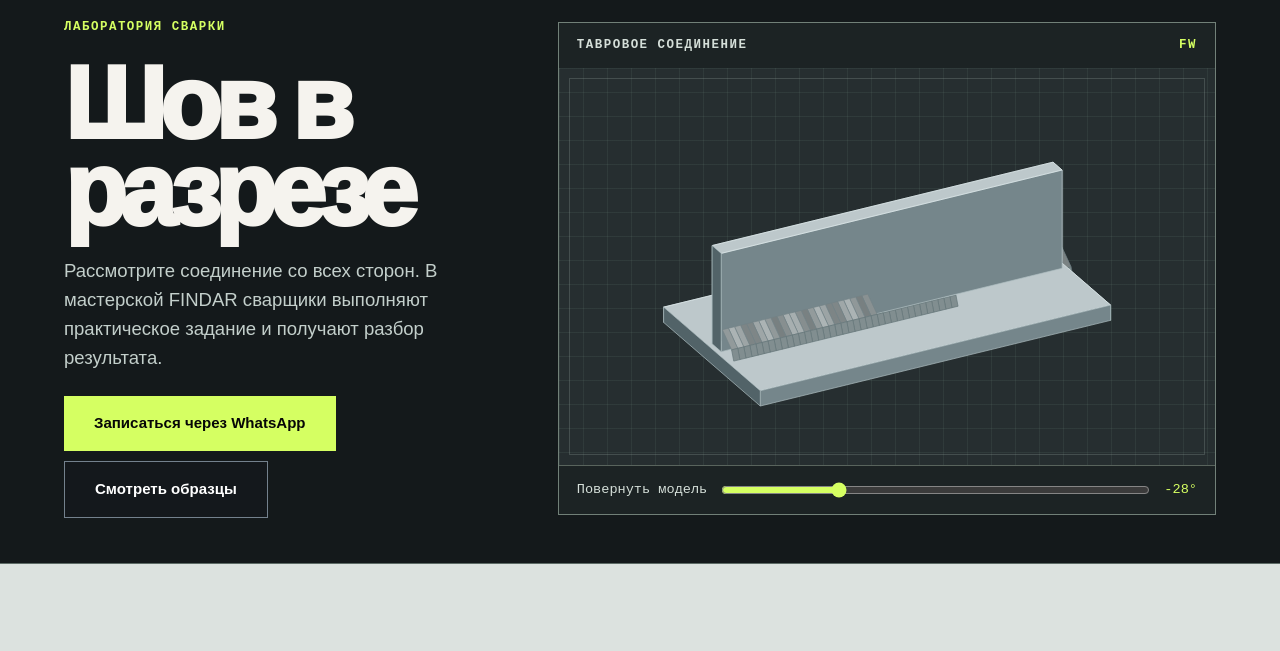
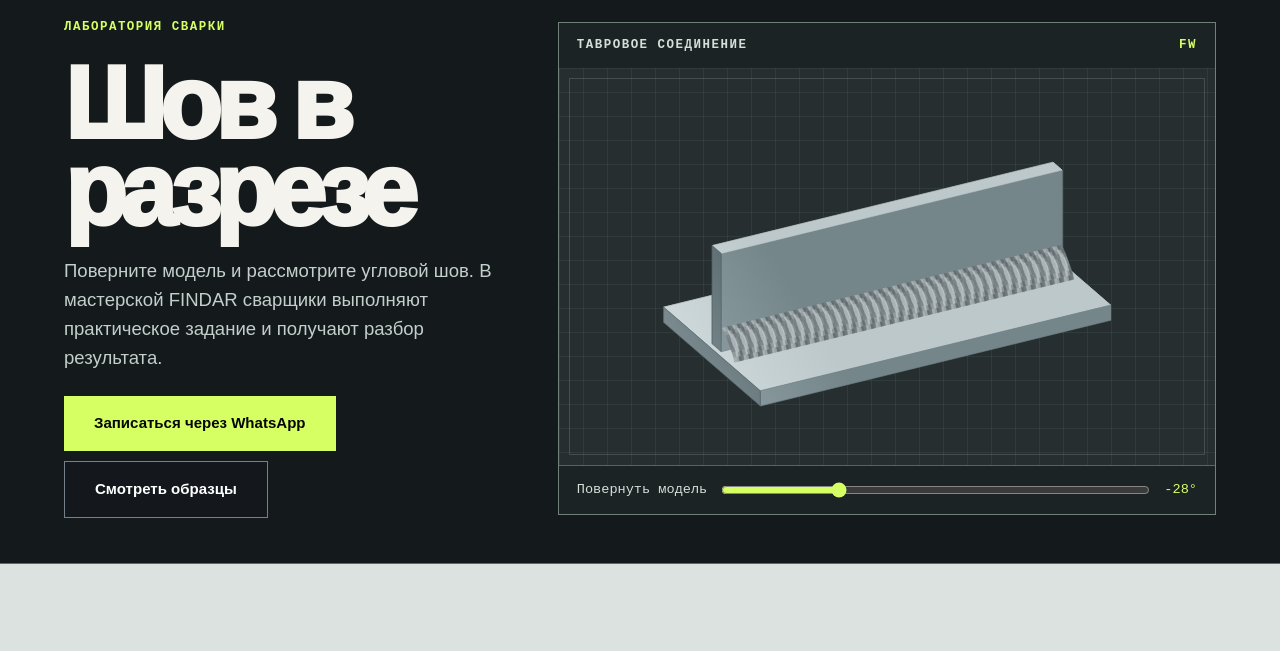
Before and after one commit to satanov-asain/findar-promo, a plain HTML site: page index.html in a window 1280 px wide. Shown: the part 91-742 px from the top of the page. Drawn offline with Linux system fonts and the light colour scheme.

Commit message:
Keep the fillet visible throughout joint rotation

```diff
--- a/index.html
+++ b/index.html
@@ -23,7 +23,7 @@
           </div>
         </div>
         <div class="lab-grid"><div class="cover-copy"><p class="kicker">Лаборатория сварки</p>
-        <h1>Шов в разрезе</h1><p class="intro">Рассмотрите соединение со всех сторон. В мастерской FINDAR сварщики выполняют практическое задание и получают разбор результата.</p><div class="hero-actions"><a class="btn primary hero-wa wa-link" href="#participate">Записаться через WhatsApp</a><a class="btn secondary" href="#about">Смотреть образцы</a></div></div>
+        <h1>Шов в разрезе</h1><p class="intro">Поверните модель и рассмотрите угловой шов. В мастерской FINDAR сварщики выполняют практическое задание и получают разбор результата.</p><div class="hero-actions"><a class="btn primary hero-wa wa-link" href="#participate">Записаться через WhatsApp</a><a class="btn secondary" href="#about">Смотреть образцы</a></div></div>
         <figure class="instrument">
         <figcaption><span>Тавровое соединение</span><b>FW</b></figcaption>
         <div class="model-window"><img id="model-fallback" src="assets/work-5.jpg" alt=""><canvas id="joint" aria-hidden="true" hidden></canvas></div>
@@ -266,10 +266,10 @@
         });
       });
 
-      Object.assign(translations.ru, {"Лаборатория сварки": "Лаборатория сварки", "Шов в разрезе": "Шов в разрезе", "Рассмотрите соединение со всех сторон. В мастерской FINDAR сварщики выполняют практическое задание и получают разбор результата.": "Рассмотрите соединение со всех сторон. В мастерской FINDAR сварщики выполняют практическое задание и получают разбор результата.", "Тавровое соединение": "Тавровое соединение", "Повернуть модель": "Повернуть модель", "Смотреть образцы": "Смотреть образцы", "Из мастерской": "Из мастерской", "За сварочной маской": "За сварочной маской", "Как проходит практическое испытание сварщика в FINDAR, от задания до разбора шва.": "Как проходит практическое испытание сварщика в FINDAR, от задания до разбора шва.", "Ход испытания": "Ход испытания", "Задание": "Задание", "Сварка": "Сварка", "Разбор шва": "Разбор шва", "Сварщик знакомится с заданием, типом соединения и положением сварки.": "Сварщик знакомится с заданием, типом соединения и положением сварки.", "На посту участник выполняет соединение. Специалист наблюдает за техникой и стабильностью движения горелки.": "На посту участник выполняет соединение. Специалист наблюдает за техникой и стабильностью движения горелки.", "Готовый образец осматривают. Участнику показывают результат и объясняют, над чем поработать.": "Готовый образец осматривают. Участнику показывают результат и объясняют, над чем поработать.", "О программе FINDAR": "О программе FINDAR"});
-      Object.assign(translations.en, {"Лаборатория сварки": "Welding laboratory", "Шов в разрезе": "Inside the weld", "Рассмотрите соединение со всех сторон. В мастерской FINDAR сварщики выполняют практическое задание и получают разбор результата.": "Explore the joint from every angle. At FINDAR, welders complete a practical test and receive feedback on their work.", "Тавровое соединение": "T-joint", "Повернуть модель": "Rotate the model", "Смотреть образцы": "View samples", "Из мастерской": "From the workshop", "За сварочной маской": "Behind the welding mask", "Как проходит практическое испытание сварщика в FINDAR, от задания до разбора шва.": "Follow a FINDAR welding test from the brief to the weld review.", "Ход испытания": "Inside the test", "Задание": "The brief", "Сварка": "Welding", "Разбор шва": "Weld review", "Сварщик знакомится с заданием, типом соединения и положением сварки.": "The welder reviews the brief, joint type and welding position.", "На посту участник выполняет соединение. Специалист наблюдает за техникой и стабильностью движения горелки.": "At the station, the welder makes the joint while the assessor observes technique and torch travel.", "Готовый образец осматривают. Участнику показывают результат и объясняют, над чем поработать.": "The assessor inspects the sample and discusses the result and areas for improvement.", "О программе FINDAR": "About the FINDAR programme"});
-      Object.assign(translations.kk, {"Лаборатория сварки": "Дәнекерлеу зертханасы", "Шов в разрезе": "Жіктің қимасы", "Рассмотрите соединение со всех сторон. В мастерской FINDAR сварщики выполняют практическое задание и получают разбор результата.": "Қосылысты әр жағынан қараңыз. FINDAR шеберханасында дәнекерлеушілер тапсырма орындап, жұмысы бойынша пікір алады.", "Тавровое соединение": "Таврлы қосылыс", "Повернуть модель": "Үлгіні бұру", "Смотреть образцы": "Үлгілерді көру", "Из мастерской": "Шеберханадан", "За сварочной маской": "Дәнекерлеуші маскасының ар жағында", "Как проходит практическое испытание сварщика в FINDAR, от задания до разбора шва.": "FINDAR орталығындағы сынақтың тапсырмадан жікті талдауға дейінгі кезеңдері.", "Ход испытания": "Сынақ барысы", "Задание": "Тапсырма", "Сварка": "Дәнекерлеу", "Разбор шва": "Жікті талдау", "Сварщик знакомится с заданием, типом соединения и положением сварки.": "Дәнекерлеуші тапсырмамен, қосылыс түрімен және дәнекерлеу қалпымен танысады.", "На посту участник выполняет соединение. Специалист наблюдает за техникой и стабильностью движения горелки.": "Қатысушы қосылысты орындайды. Маман дәнекерлеу техникасы мен жанарғы қозғалысын бақылайды.", "Готовый образец осматривают. Участнику показывают результат и объясняют, над чем поработать.": "Маман дайын үлгіні қарап, нәтижені түсіндіреді және нені жақсартуға болатынын көрсетеді.", "О программе FINDAR": "FINDAR бағдарламасы туралы"});
-      Object.assign(translations.fi, {"Лаборатория сварки": "Hitsauslaboratorio", "Шов в разрезе": "Hitsin poikkileikkaus", "Рассмотрите соединение со всех сторон. В мастерской FINDAR сварщики выполняют практическое задание и получают разбор результата.": "Tutki liitosta eri kulmista. FINDARin työpajassa hitsaajat tekevät käytännön tehtävän ja saavat palautetta.", "Тавровое соединение": "T-liitos", "Повернуть модель": "Kierrä mallia", "Смотреть образцы": "Katso näytteet", "Из мастерской": "Työpajalta", "За сварочной маской": "Hitsausmaskin takana", "Как проходит практическое испытание сварщика в FINDAR, от задания до разбора шва.": "Seuraa FINDARin hitsauskoetta tehtävänannosta hitsin arviointiin.", "Ход испытания": "Kokeen kulku", "Задание": "Tehtävä", "Сварка": "Hitsaus", "Разбор шва": "Hitsin arviointi", "Сварщик знакомится с заданием, типом соединения и положением сварки.": "Hitsaaja tutustuu tehtävään, liitostyyppiin ja hitsausasentoon.", "На посту участник выполняет соединение. Специалист наблюдает за техникой и стабильностью движения горелки.": "Hitsaaja tekee liitoksen. Arvioija seuraa tekniikkaa ja polttimen liikettä.", "Готовый образец осматривают. Участнику показывают результат и объясняют, над чем поработать.": "Arvioija tarkastaa näytteen ja kertoo, missä hitsaaja voi vielä kehittyä.", "О программе FINDAR": "Tietoa FINDAR-ohjelmasta"});
+      Object.assign(translations.ru, {"Лаборатория сварки": "Лаборатория сварки", "Шов в разрезе": "Шов в разрезе", "Поверните модель и рассмотрите угловой шов. В мастерской FINDAR сварщики выполняют практическое задание и получают разбор результата.": "Поверните модель и рассмотрите угловой шов. В мастерской FINDAR сварщики выполняют практическое задание и получают разбор результата.", "Тавровое соединение": "Тавровое соединение", "Повернуть модель": "Повернуть модель", "Смотреть образцы": "Смотреть образцы", "Из мастерской": "Из мастерской", "За сварочной маской": "За сварочной маской", "Как проходит практическое испытание сварщика в FINDAR, от задания до разбора шва.": "Как проходит практическое испытание сварщика в FINDAR, от задания до разбора шва.", "Ход испытания": "Ход испытания", "Задание": "Задание", "Сварка": "Сварка", "Разбор шва": "Разбор шва", "Сварщик знакомится с заданием, типом соединения и положением сварки.": "Сварщик знакомится с заданием, типом соединения и положением сварки.", "На посту участник выполняет соединение. Специалист наблюдает за техникой и стабильностью движения горелки.": "На посту участник выполняет соединение. Специалист наблюдает за техникой и стабильностью движения горелки.", "Готовый образец осматривают. Участнику показывают результат и объясняют, над чем поработать.": "Готовый образец осматривают. Участнику показывают результат и объясняют, над чем поработать.", "О программе FINDAR": "О программе FINDAR"});
+      Object.assign(translations.en, {"Лаборатория сварки": "Welding laboratory", "Шов в разрезе": "Inside the weld", "Поверните модель и рассмотрите угловой шов. В мастерской FINDAR сварщики выполняют практическое задание и получают разбор результата.": "Rotate the model to inspect the fillet weld. At FINDAR, welders complete a practical test and receive feedback on their work.", "Тавровое соединение": "T-joint", "Повернуть модель": "Rotate the model", "Смотреть образцы": "View samples", "Из мастерской": "From the workshop", "За сварочной маской": "Behind the welding mask", "Как проходит практическое испытание сварщика в FINDAR, от задания до разбора шва.": "Follow a FINDAR welding test from the brief to the weld review.", "Ход испытания": "Inside the test", "Задание": "The brief", "Сварка": "Welding", "Разбор шва": "Weld review", "Сварщик знакомится с заданием, типом соединения и положением сварки.": "The welder reviews the brief, joint type and welding position.", "На посту участник выполняет соединение. Специалист наблюдает за техникой и стабильностью движения горелки.": "At the station, the welder makes the joint while the assessor observes technique and torch travel.", "Готовый образец осматривают. Участнику показывают результат и объясняют, над чем поработать.": "The assessor inspects the sample and discusses the result and areas for improvement.", "О программе FINDAR": "About the FINDAR programme"});
+      Object.assign(translations.kk, {"Лаборатория сварки": "Дәнекерлеу зертханасы", "Шов в разрезе": "Жіктің қимасы", "Поверните модель и рассмотрите угловой шов. В мастерской FINDAR сварщики выполняют практическое задание и получают разбор результата.": "Үлгіні бұрып, бұрыштық жікті қарап шығыңыз. FINDAR шеберханасында дәнекерлеушілер тапсырма орындап, жұмысы бойынша пікір алады.", "Тавровое соединение": "Таврлы қосылыс", "Повернуть модель": "Үлгіні бұру", "Смотреть образцы": "Үлгілерді көру", "Из мастерской": "Шеберханадан", "За сварочной маской": "Дәнекерлеуші маскасының ар жағында", "Как проходит практическое испытание сварщика в FINDAR, от задания до разбора шва.": "FINDAR орталығындағы сынақтың тапсырмадан жікті талдауға дейінгі кезеңдері.", "Ход испытания": "Сынақ барысы", "Задание": "Тапсырма", "Сварка": "Дәнекерлеу", "Разбор шва": "Жікті талдау", "Сварщик знакомится с заданием, типом соединения и положением сварки.": "Дәнекерлеуші тапсырмамен, қосылыс түрімен және дәнекерлеу қалпымен танысады.", "На посту участник выполняет соединение. Специалист наблюдает за техникой и стабильностью движения горелки.": "Қатысушы қосылысты орындайды. Маман дәнекерлеу техникасы мен жанарғы қозғалысын бақылайды.", "Готовый образец осматривают. Участнику показывают результат и объясняют, над чем поработать.": "Маман дайын үлгіні қарап, нәтижені түсіндіреді және нені жақсартуға болатынын көрсетеді.", "О программе FINDAR": "FINDAR бағдарламасы туралы"});
+      Object.assign(translations.fi, {"Лаборатория сварки": "Hitsauslaboratorio", "Шов в разрезе": "Hitsin poikkileikkaus", "Поверните модель и рассмотрите угловой шов. В мастерской FINDAR сварщики выполняют практическое задание и получают разбор результата.": "Kierrä mallia ja tarkastele pienahitsiä. FINDARin työpajassa hitsaajat tekevät käytännön tehtävän ja saavat palautetta.", "Тавровое соединение": "T-liitos", "Повернуть модель": "Kierrä mallia", "Смотреть образцы": "Katso näytteet", "Из мастерской": "Työpajalta", "За сварочной маской": "Hitsausmaskin takana", "Как проходит практическое испытание сварщика в FINDAR, от задания до разбора шва.": "Seuraa FINDARin hitsauskoetta tehtävänannosta hitsin arviointiin.", "Ход испытания": "Kokeen kulku", "Задание": "Tehtävä", "Сварка": "Hitsaus", "Разбор шва": "Hitsin arviointi", "Сварщик знакомится с заданием, типом соединения и положением сварки.": "Hitsaaja tutustuu tehtävään, liitostyyppiin ja hitsausasentoon.", "На посту участник выполняет соединение. Специалист наблюдает за техникой и стабильностью движения горелки.": "Hitsaaja tekee liitoksen. Arvioija seuraa tekniikkaa ja polttimen liikettä.", "Готовый образец осматривают. Участнику показывают результат и объясняют, над чем поработать.": "Arvioija tarkastaa näytteen ja kertoo, missä hitsaaja voi vielä kehittyä.", "О программе FINDAR": "Tietoa FINDAR-ohjelmasta"});
       const originalText = new WeakMap();
       function rememberTextNodes(root) {
         const walker = document.createTreeWalker(root, NodeFilter.SHOW_TEXT, {
--- a/motion.js
+++ b/motion.js
@@ -37,22 +37,49 @@ function drawJoint() {
       face([top[i],top[next],bottom[next],bottom[i]],['#505e62','#849296','#75868b','#526368'][i],'#aebdc0');
     }
   }
+  function paintLayer() {
+    faces.sort((a,b)=>a.depth-b.depth);
+    for(const {points,color,stroke} of faces) {
+      context.beginPath();
+      points.forEach(([x,y],i)=>i?context.lineTo(x,y):context.moveTo(x,y));
+      context.closePath();
+      if(color===stroke) {
+        context.fillStyle=color;
+      } else {
+        const shade = context.createLinearGradient(0,height,width,0);
+        shade.addColorStop(0,stroke);
+        shade.addColorStop(.38,color);
+        shade.addColorStop(1,color);
+        context.fillStyle=shade;
+      }
+      context.fill();
+      context.strokeStyle=color; context.lineWidth=.65; context.stroke();
+    }
+    faces.length=0;
+  }
   box(-1.85,1.85,-.16,0,-.96,.96);
+  paintLayer();
   box(-1.8,1.8,0,1.03,-.09,.09);
-  // Facets along the weld give the bead its characteristic rippled surface.
-  for(let i=0;i<56;i++) {
-    const x=-1.79+i*.064;
-    const tint=Math.round(146+26*Math.sin(i*1.35));
-    face([[x,.23,.094],[x+.064,.23,.094],[x+.085,.08,.24],[x+.02,.08,.24]],'rgb('+tint+','+(tint+8)+','+(tint+9)+')','#738387');
-    face([[x+.02,.08,.24],[x+.085,.08,.24],[x+.065,.004,.32],[x,.004,.32]],'#818e90','#657679');
+  paintLayer();
+  // The control keeps the camera facing the welded side of the upright.
+  // Draw its continuous bead after the plates to preserve the exposed surface.
+  const stations=144, strips=8;
+  function bead(i,j) {
+    const t=j/strips;
+    const ridge=Math.cos(i*Math.PI/2 - 2.7*Math.sin(t*Math.PI));
+    return [-1.79+3.58*i/stations,
+      .245*(1-t)+(.027+.011*ridge)*Math.sin(Math.PI*t),
+      .091+.245*t+(.027+.011*ridge)*Math.sin(Math.PI*t)];
   }
-  faces.sort((a,b)=>a.depth-b.depth);
-  for(const {points,color,stroke} of faces) {
-    context.beginPath();
-    points.forEach(([x,y],i)=>i?context.lineTo(x,y):context.moveTo(x,y));
-    context.closePath(); context.fillStyle=color; context.fill();
-    context.strokeStyle=stroke; context.lineWidth=.7; context.stroke();
+  for(let i=0;i<stations;i++) {
+    for(let j=0;j<strips;j++) {
+      const shine=Math.cos(i*Math.PI/2-2.7*Math.sin(Math.PI*(j+.5)/strips));
+      const tint=Math.round(128+39*shine+24*Math.sin(Math.PI*(j+.5)/strips));
+      const metal='rgb('+tint+','+(tint+9)+','+(tint+12)+')';
+      face([bead(i,j),bead(i+1,j),bead(i+1,j+1),bead(i,j+1)],metal,metal);
+    }
   }
+  paintLayer();
   control.nextElementSibling.textContent = Math.round(angle)+'°';
 }
 function schedule() {
@@ -66,7 +93,9 @@ if(context) {
   addEventListener('scroll',()=>{
     if(manual || reduced.matches) return;
     const height=document.querySelector('.lab-cover').offsetHeight;
-    angle=-28+48*Math.min(1,Math.max(0,scrollY/height));
+    const next=-28+48*Math.min(1,Math.max(0,scrollY/height));
+    if(next===angle) return;
+    angle=next;
     control.value=String(Math.round(angle)); schedule();
   },{passive:true});
   new ResizeObserver(schedule).observe(canvas);
```
